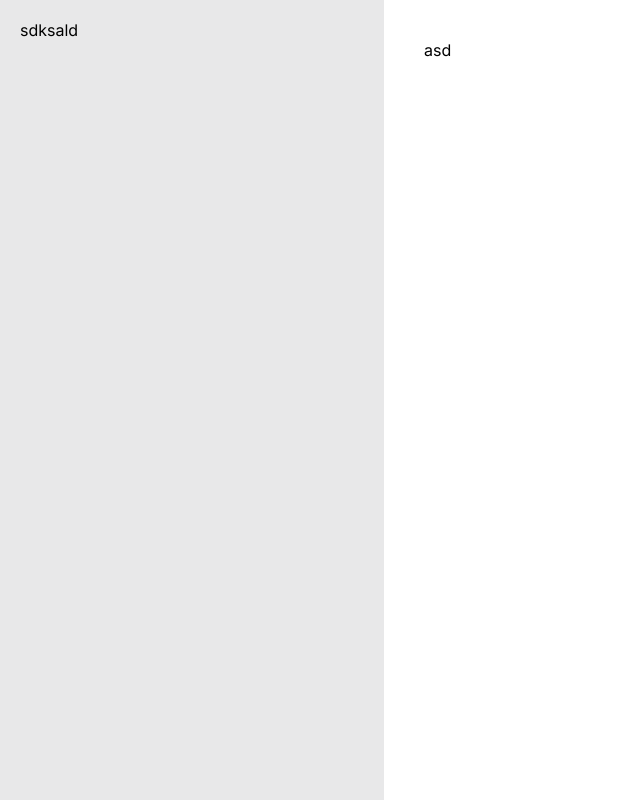
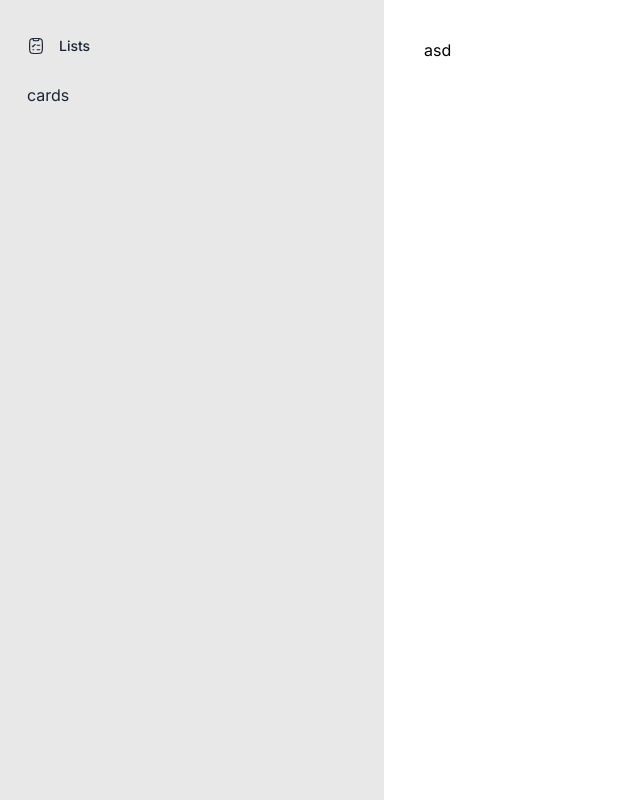
Before and after one commit to YuriyYurev/admin-next, a Next.js app: page / in a window 1280 px wide. Shown: the whole page, without its empty margins (0-640 px from the left). Built offline with nearby package versions, Linux system fonts and the light colour scheme.

Commit message:
fix: style links

```diff
--- a/next.config.js
+++ b/next.config.js
@@ -1,4 +1,10 @@
 /** @type {import('next').NextConfig} */
-const nextConfig = {}
+const path = require('path')
+
+const nextConfig = {
+    sassOptions: {
+        includePaths: [path.join(__dirname, 'styles')],
+      },
+}
 
 module.exports = nextConfig
--- a/src/app/page.js
+++ b/src/app/page.js
@@ -1,12 +1,30 @@
-import styles from './page.module.css'
+import styles from './page.module.scss'
 
 export default function Home() {
 	return (
 		<main className={styles.main}>
 			<aside className={styles.aside}>
-				sdksald
+				<ul className={styles.list}>
+					<li className={styles['list-item']}>
+						<a href="/" className={styles.link}>
+						<svg width="18" height="18" viewBox="0 0 18 18" fill="none" xmlns="http://www.w3.org/2000/svg">
+							<path d="M2.625 7.02632C2.625 4.42119 2.625 3.11862 3.39384 2.30931C4.16269 1.5 5.40013 1.5 7.875 1.5H10.125C12.5999 1.5 13.8373 1.5 14.6062 2.30931C15.375 3.11862 15.375 4.42119 15.375 7.02632V10.9737C15.375 13.5788 15.375 14.8814 14.6062 15.6907C13.8373 16.5 12.5999 16.5 10.125 16.5H7.875C5.40013 16.5 4.16269 16.5 3.39384 15.6907C2.625 14.8814 2.625 13.5788 2.625 10.9737V7.02632Z" stroke="currentcolor" stroke-width="1.2" stroke-linecap="round" stroke-linejoin="round"/>
+							<path d="M10.125 8.25H12.75" stroke="currentcolor" stroke-width="1.2" stroke-linecap="round"/>
+							<path d="M5.25 9C5.25 9 5.625 9 6 9.75C6 9.75 7.19118 7.875 8.25 7.5" stroke="currentcolor" stroke-width="1.2" stroke-linecap="round" stroke-linejoin="round"/>
+							<path d="M10.125 12.75H12.75" stroke="currentcolor" stroke-width="1.2" stroke-linecap="round"/>
+							<path d="M6 1.5L6.06165 1.8699C6.2113 2.76783 6.28613 3.21679 6.60085 3.4834C6.91556 3.75 7.37072 3.75 8.28104 3.75H9.71896C10.6293 3.75 11.0844 3.75 11.3992 3.4834C11.7139 3.21679 11.7887 2.76783 11.9384 1.8699L12 1.5" stroke="currentcolor" stroke-width="1.2" stroke-linecap="round" stroke-linejoin="round"/>
+							<path d="M6 12.75H6.75" stroke="currentcolor" stroke-width="1.2" stroke-linecap="round" stroke-linejoin="round"/>
+						</svg>
+
+							<span className={styles.text}>Lists</span>
+						</a>
+					</li>
+					<li className={styles['list-item']}>
+						<a href="/" className={styles.link}>cards</a>
+					</li>
+				</ul>
 			</aside>
-			<div className={styles.content}>asd </div>
+			<div className={styles.content}>asd</div>
 		</main>
 	)
 }
--- a/src/app/page.module.css
+++ /dev/null
@@ -1,20 +0,0 @@
-.main {
-	display: flex;
-	min-height: 100vh;
-}
-.aside, .content {
-	min-height: 100%;
-	display: flex;
-	flex-direction: column;
-}
-.aside {
-	width: 30%;
-	background: #E8E8E9;
-	padding: 1.25rem;
-	border-right: 1px solid #e8e8e9;
-}
-.content {
-	width: 70%;
-	padding: 2.5rem;
-	background: white;
-}
--- /dev/null
+++ b/src/app/page.module.scss
@@ -0,0 +1,63 @@
+.main {
+	display: flex;
+	min-height: 100vh;
+}
+.aside, .content {
+	min-height: 100%;
+	display: flex;
+	flex-direction: column;
+}
+.aside {
+	width: 30%;
+	background: #E8E8E9;
+	border-right: 1px solid #e8e8e9;
+}
+.content {
+	width: 70%;
+	padding: 2.5rem;
+	background: white;
+}
+.list {
+	list-style: none;
+	padding: 0;
+	display: flex;
+	flex-direction: column;
+	padding: 1.5rem 0;
+}
+.list-item {
+	padding: 0 0.875rem;
+	margin-bottom: 0.25rem;
+	display: flex;
+}
+.link {
+	width: 100%;
+	padding: 0.75rem;
+	display: flex;
+	align-items: center;
+	background: transparent;
+	border: 1px solid transparent;
+	color: #1A2433;
+	transition: color .25s ease-in-out, background 0.25s ease-in-out, border;
+	> svg {
+		color: inherit;
+		width: 1.125rem;
+		min-width: 1.125rem;
+		height: 1.125rem;
+		min-height: 1.125rem;
+		margin-right: 0.875rem;
+	}
+	> .text {
+		color: inherit;
+		line-height: 1.26;
+		font-weight: 500;
+		font-size: 0.875rem;
+	}
+	&:not(.active) {
+		&:hover {
+			background: #E0ECFF;
+			> .text, >svg {
+				color: #0068B9;
+			}
+		}
+	}
+}
```
Also changed, not shown: package.json (+5 -2 lines), 1 other file (tests, documents, lock files or other folders).
